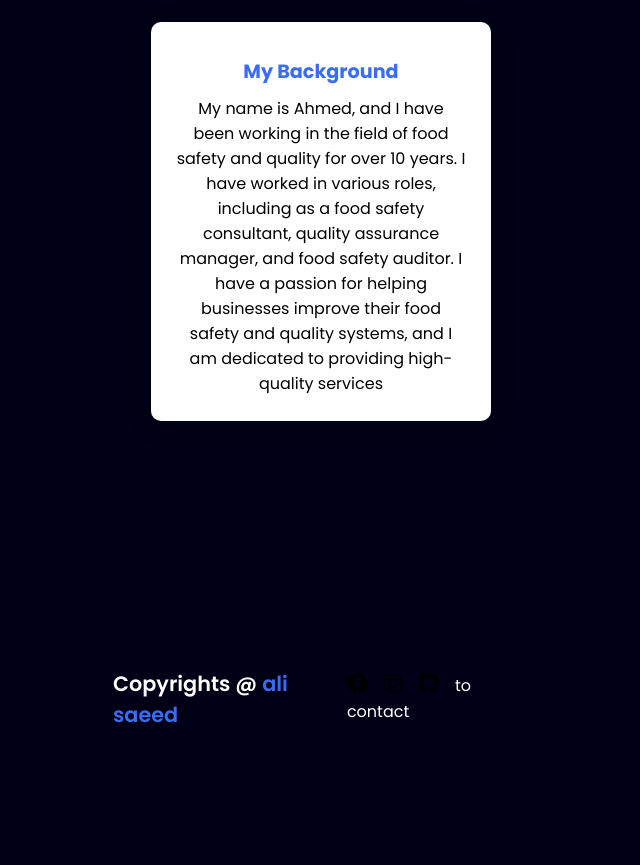
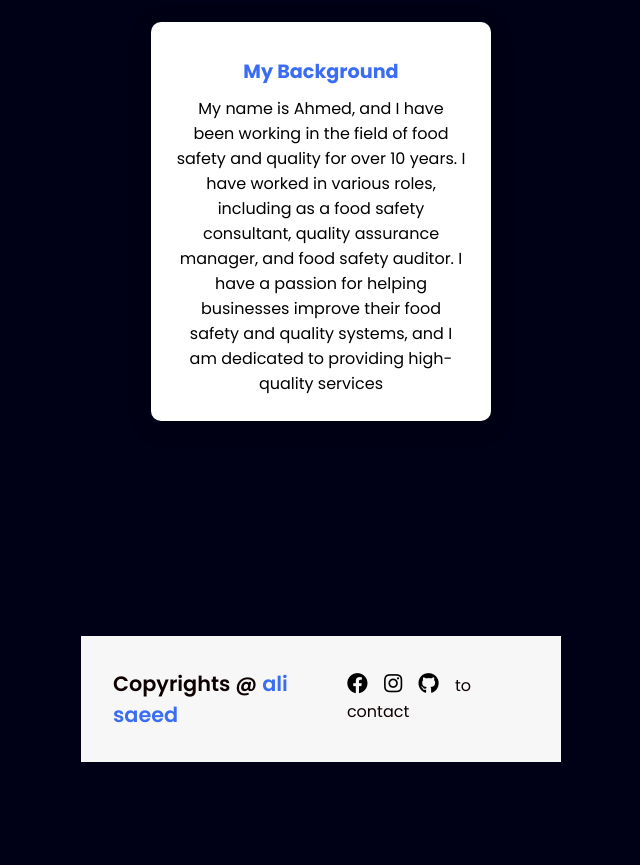
Before and after one commit to og-balooza/quality-system-online, a plain HTML site: page index.html in a window 1280 px wide. Shown: the part 5765-6630 px from the top of the page, without its empty margins (319-959 px from the left). Drawn offline with Linux system fonts and the light colour scheme.

Commit message:
Update style.css

```diff
--- a/style.css
+++ b/style.css
@@ -220,8 +220,8 @@ section {
 }
 
 .footer {
-    background-color: ##f7f7f7;
-    color: #fff;
+    background-color: #f7f7f7;
+    color: #0e0101;
     padding: 2em;
     display: flex;
     justify-content: space-between;
```
